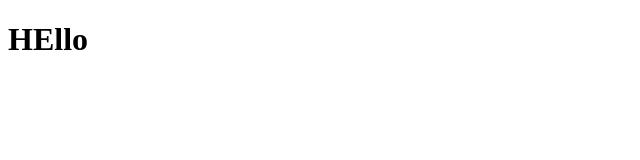
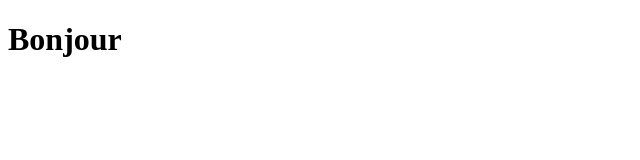
Before and after one commit to stuartsimonsen/Beautiful-Web-Design, a website: page CSSNext/index.html in a window 1280 px wide. Shown: the whole page, without its empty margins (0-640 px from the left). Drawn offline with Linux system fonts and the light colour scheme.

Commit message:
~#3.7 Conclusion

```diff
--- a/CSSNext/index.html
+++ b/CSSNext/index.html
@@ -11,7 +11,7 @@
 
 <body>
 	<h1>
-		HEllo
+		Bonjour
 	</h1>
 </body>
 
```
Also changed, not shown: CSSNext/style.css (+35 -1 lines).
